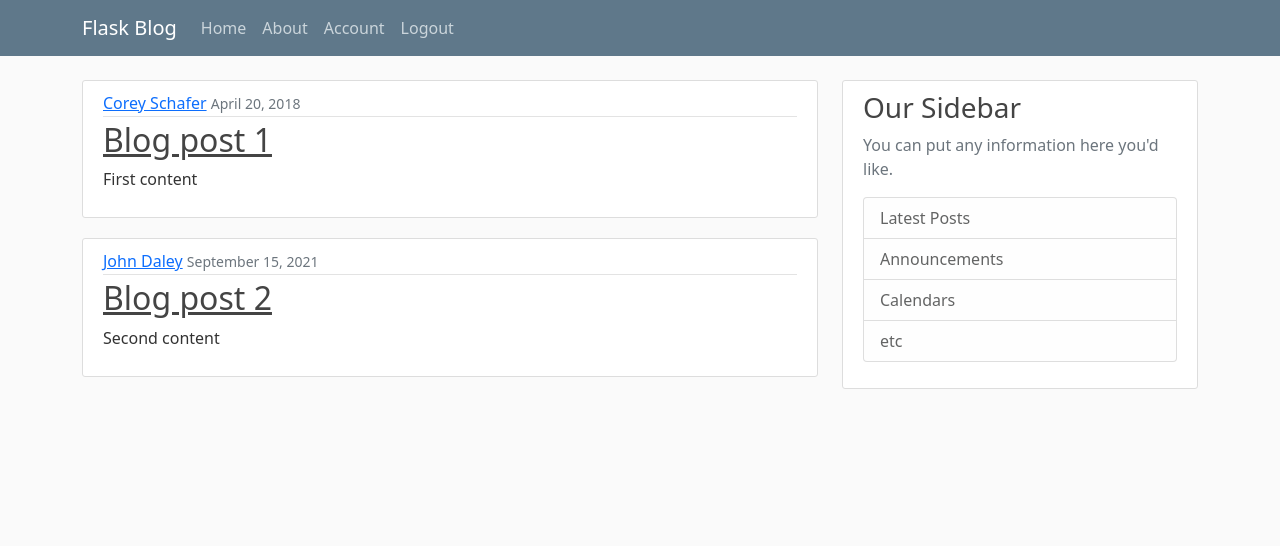
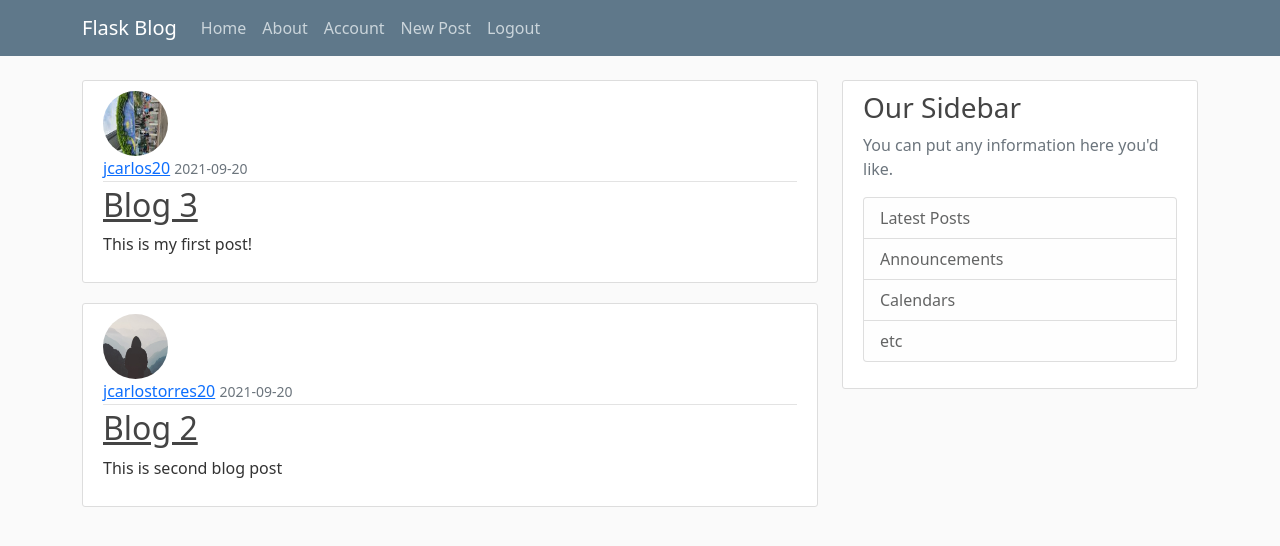
Before and after one commit to jcarlos20/python_blog, a Flask app: page / in a window 1280 px wide. Shown: the top 546 px of the page. Run offline with Flask 2, Linux system fonts and the light colour scheme; the first user in the database is signed in; data comes from the database, SQL or seed files in the repository.

Commit message:
Create post

```diff
--- a/flaskblog/routes.py
+++ b/flaskblog/routes.py
@@ -2,29 +2,14 @@ import secrets
 import os
 from flask import render_template, url_for, flash, redirect, request
 from flaskblog import app, db, bcrypt
-from flaskblog.forms import RegistrationForm, LoginForm, UpdateAccountForm
+from flaskblog.forms import RegistrationForm, LoginForm, UpdateAccountForm, PostForm
 from flaskblog.models import User, Post
 from flask_login import login_user, current_user, logout_user, login_required
 from PIL import Image
 
-posts = [
-    {
-        'author': 'Corey Schafer',
-        'title': 'Blog post 1',
-        'content': 'First content',
-        'date_posted': 'April 20, 2018'
-    },
-    {
-        'author': 'John Daley',
-        'title': 'Blog post 2',
-        'content': 'Second content',
-        'date_posted': 'September 15, 2021'
-    }
-]
-
-
 @app.route("/")
 def home():
+    posts = Post.query.all()
     return render_template('home.html', posts=posts)
 
 
@@ -97,3 +82,20 @@ def account():
         form.email.data=current_user.email
     image_file=url_for('static', filename='profile_pics/'+ current_user.image_file)
     return render_template('account.html', title='Account', image_file=image_file, form=form)
+
+@app.route("/post/new", methods=['GET', 'POST'])
+@login_required
+def new_post():
+    form=PostForm()
+    if form.validate_on_submit():
+        post=Post(title=form.title.data, content=form.content.data, author=current_user)
+        db.session.add(post)
+        db.session.commit()
+        flash('Post created successfully', 'success')
+        return redirect(url_for('home'))
+    return  render_template('create_post.html', title='New Post', form=form)
+
+@app.route("/post/<int:post_id>")
+def post(post_id):
+    post = Post.query.get_or_404(post_id)
+    return render_template('post.html', title=post.title, post=post)
--- a/flaskblog/templates/home.html
+++ b/flaskblog/templates/home.html
@@ -2,12 +2,13 @@
 {% block content %}
     {% for post in posts %}
         <article class="media content-section">
+            <img class="rounded-circle article-img" src="{{ url_for('static', filename='profile_pics/'+post.author.image_file) }}">
           <div class="media-body">
             <div class="article-metadata">
-              <a class="mr-2" href="#">{{ post.author }}</a>
-              <small class="text-muted">{{ post.date_posted }}</small>
+              <a class="mr-2" href="#">{{ post.author.username }}</a>
+              <small class="text-muted">{{ post.date_posted.strftime('%Y-%m-%d') }}</small>
             </div>
-            <h2><a class="article-title" href="#">{{ post.title }}</a></h2>
+            <h2><a class="article-title" href="{{ url_for('post', post_id=post.id) }}">{{ post.title }}</a></h2>
             <p class="article-content">{{ post.content }}</p>
           </div>
         </article>
--- a/flaskblog/templates/layout.html
+++ b/flaskblog/templates/layout.html
@@ -31,6 +31,7 @@
             <div class="navbar-nav">
                 {% if current_user.is_authenticated %}
                     <a class="nav-item nav-link" href="{{url_for('account')}}">Account</a>
+                    <a class="nav-item nav-link" href="{{url_for('new_post')}}">New Post</a>
                     <a class="nav-item nav-link" href="{{url_for('logout')}}">Logout</a>
                 {% else %}
                     <a class="nav-item nav-link" href="{{url_for('login')}}">Login</a>
```
Also changed, not shown: flaskblog/forms.py (+6 -1 lines), flaskblog/templates/create_post.html (added, +40 -0 lines), flaskblog/templates/post.html (added, +15 -0 lines), flaskblog/site.db.
